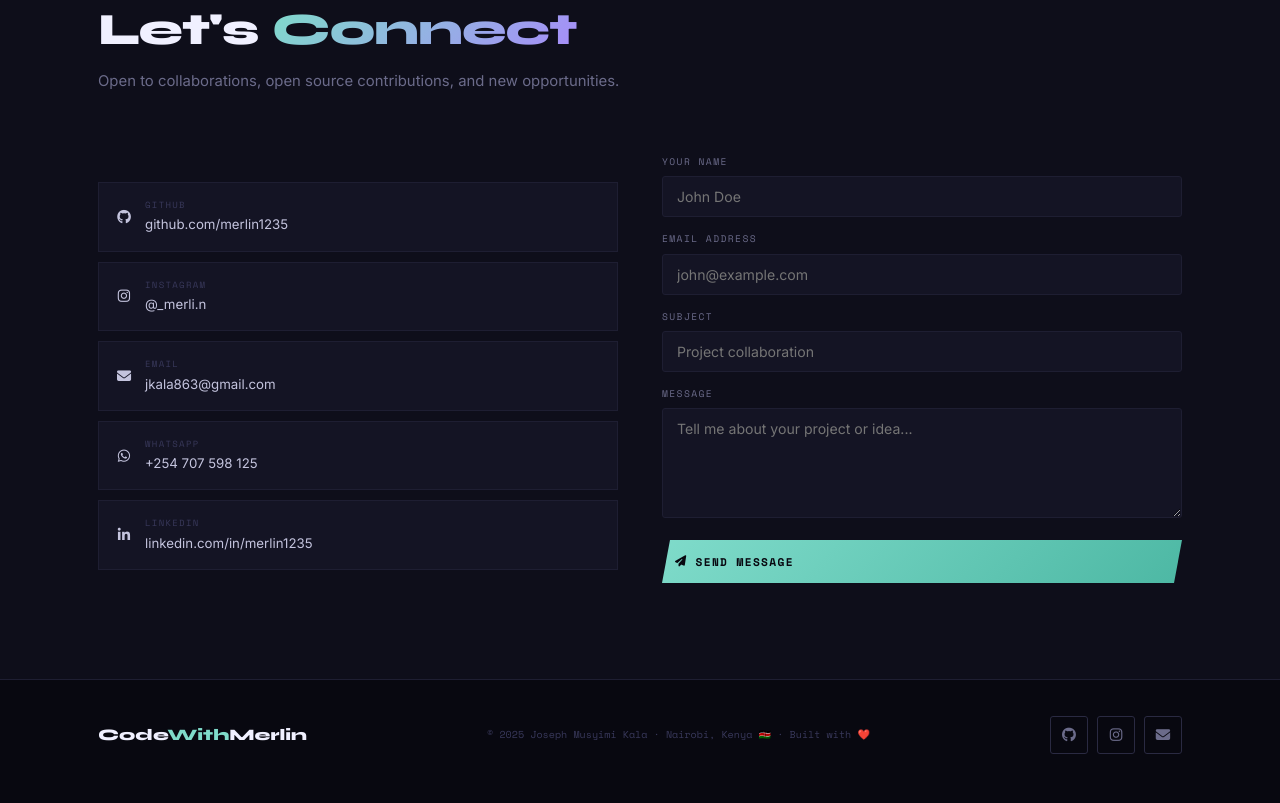
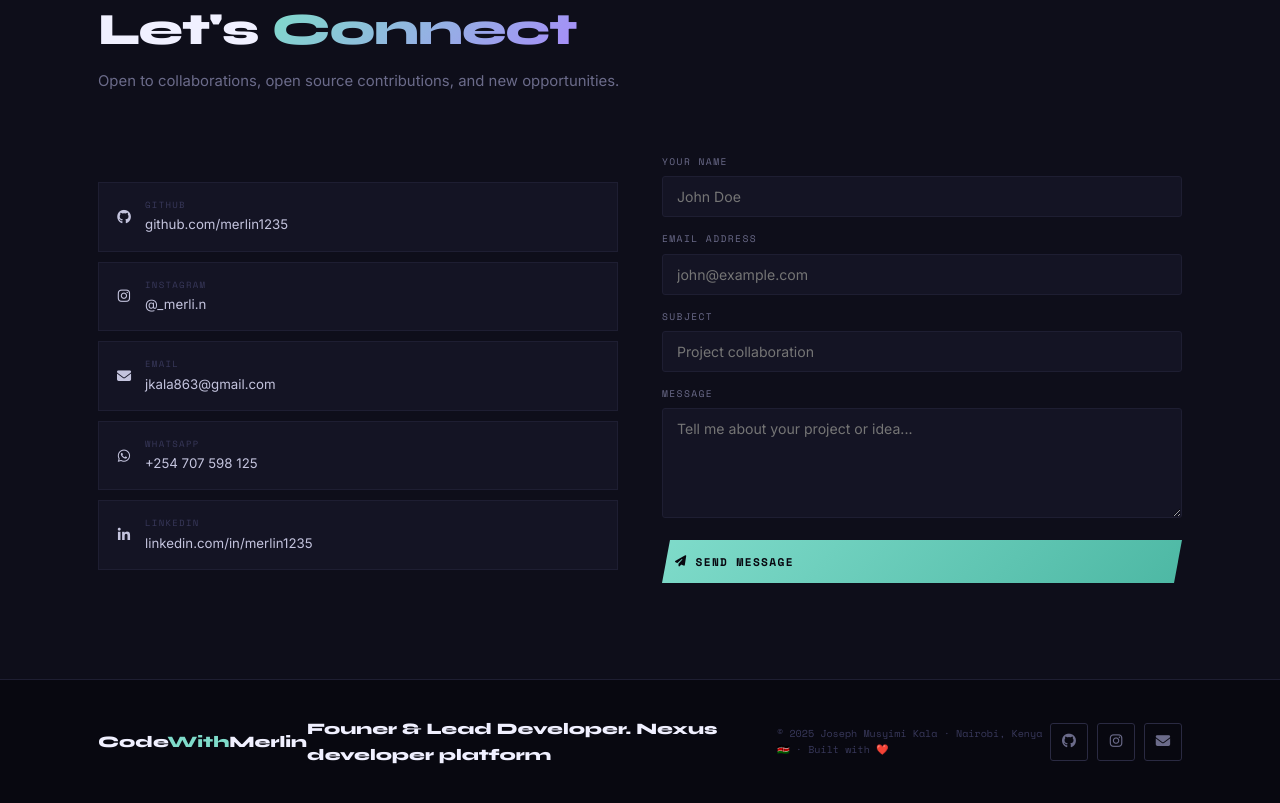
Before and after one commit to Merlin1235/My-Portfolio-, a plain HTML site: page index.html in a window 1280 px wide. Shown: the part 7687-8490 px from the top of the page. Drawn offline with nearby package versions, Linux system fonts and the light colour scheme; animation ran at ten frames a second.

Commit message:
Add developer title to footer
Updated footer with developer information.

```diff
--- a/index.html
+++ b/index.html
@@ -928,6 +928,7 @@
     <div class="con">
       <div class="ft">
         <div class="ft-brand">Code<span>With</span>Merlin</div>
+        <div class="ft-brand">Founer & Lead Developer. Nexus developer platform</div>
         <div class="ft-copy">© 2025 Joseph Musyimi Kala · Nairobi, Kenya 🇰🇪 · Built with ❤️</div>
         <div class="ft-so">
           <a href="https://github.com/merlin1235" target="_blank" class="sico"><i class="fab fa-github"></i></a>
```
